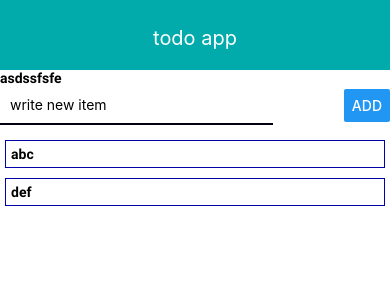
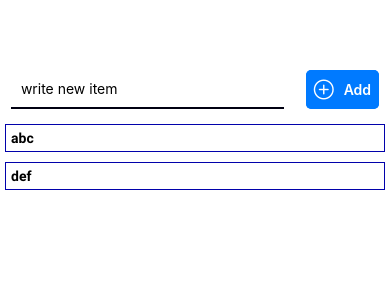
Before and after one commit to IFinesse/Todo-list, a React Native app: screen / in a window 390 px wide. Shown: the top 300 px of the page. Built offline with nearby package versions, Linux system fonts and the light colour scheme.

Commit message:
40th lesson

```diff
--- a/App.js
+++ b/App.js
@@ -1,8 +1,7 @@
 import React, { useState } from 'react';
-import { StyleSheet, View, Alert, Text } from 'react-native';
+import { StyleSheet, View, Alert} from 'react-native';
 import * as Font from 'expo-font'
 import AppLoading from 'expo-app-loading'
-// import { AddTodo } from './src/components/AddTodo.jsx';
 import { Navbar } from './src/components/Navbar.jsx'
 import { MainScreen } from './src/screens/MainScreen.jsx'
 import { TodoScreen } from './src/screens/TodoScreen.jsx';
@@ -11,7 +10,7 @@ import { TodoScreen } from './src/screens/TodoScreen.jsx';
 async function loadApplication () {
   await Font.loadAsync({
     'roboto-regular': require('./assets/fonts/Roboto-Regular.ttf'),
-    'roboto-bold': require('./assets/fonts/Roboto-Bold.ttf')
+    'roboto-bold': require('./assets/fonts/Roboto-Bold.ttf'),
   })
 }
 
@@ -34,11 +33,11 @@ export default function App() {
   ])
 
     if(!isReady) {
-      return <AppLoading
+      return (<AppLoading
         startAsync={loadApplication}
         onError={err => console.log(err)}
         onFinish={() => setIsReady(true)}
-      />
+      />)
     }
 
     // let [fontsLoaded] = Font.useFonts({
@@ -66,11 +65,10 @@ export default function App() {
 
     Alert.alert(
       "Deleting item",
-      `Are you sure to delete "${todo.title}"?`,
+      `Are you sure you want to delete "${todo.title}"?`,
       [
         {
           text: "Cancel",
-          // onPress: () => setTodoId(id),
           style: "cancel"
         },
         {
@@ -88,7 +86,6 @@ export default function App() {
       }
     );
 
-    // setTodo(prev => prev.filter((todo => todo.id !== id)))
   }
 
   const updateTodo = (id, title) => {
@@ -120,7 +117,6 @@ export default function App() {
     <View style={styles.container}>
 
       <Navbar title={"todo app"} />
-      <Text style={styles.test}>asdssfsfe</Text>
       {content}
 
 
--- a/package.json
+++ b/package.json
@@ -8,9 +8,11 @@
     "eject": "expo eject"
   },
   "dependencies": {
-    "expo": "~40.0.0",
+    "@expo/vector-icons": "^12.0.4",
+    "expo": "~40.0.1",
     "expo-app-loading": "^1.0.1",
-    "expo-font": "^9.0.0",
+    "expo-cli": "^4.3.2",
+    "expo-font": "~8.4.0",
     "expo-status-bar": "~1.0.3",
     "react": "16.13.1",
     "react-dom": "16.13.1",
--- a/src/components/AddTodo.jsx
+++ b/src/components/AddTodo.jsx
@@ -1,5 +1,6 @@
 import React, {useState} from 'react'
-import { View, Text, StyleSheet, TextInput, Button, Alert } from 'react-native'
+import { View, StyleSheet, TextInput, Alert, Keyboard } from 'react-native'
+import {AntDesign} from '@expo/vector-icons'
 
 export const AddTodo = ({onSubmit}) => {
 
@@ -9,6 +10,7 @@ export const AddTodo = ({onSubmit}) => {
         if (value.trim()) {
             onSubmit(value);
             setValue('');
+            Keyboard.dismiss()
         } else {
             Alert.alert("an item cannot be empty")
         }
@@ -26,7 +28,8 @@ export const AddTodo = ({onSubmit}) => {
             autoCapitalize='words'
             autoCorrect={true}
             />
-            <Button title={'Add'} onPress={onHandler}/>
+            <AntDesign.Button onPress={onHandler} name='pluscircleo' >Add</AntDesign.Button>
+            {/* <Button title={'Add'} onPress={onHandler}/> */}
         </View>
 
     )
@@ -35,7 +38,7 @@ export const AddTodo = ({onSubmit}) => {
 const styles = StyleSheet.create({
     container: {
         flexDirection: 'row',
-        justifyContent: 'space-between',
+        justifyContent: 'space-around',
         alignItems: 'center',
         marginBottom: 10.
     },
--- a/src/components/EditModal.jsx
+++ b/src/components/EditModal.jsx
@@ -1,6 +1,7 @@
 import React, {useState } from 'react'
 import { View, TextInput, StyleSheet, Modal, Button, Alert } from 'react-native'
 import { THEME } from '../theme'
+import {AppButton} from '../components/ui/AppButton'
 
 export const EditModal = ({ visible, value, onCancel, onSave }) => {
 
@@ -28,8 +29,8 @@ export const EditModal = ({ visible, value, onCancel, onSave }) => {
 
                 />
                 <View style={styles.buttons}>
-                    <Button title="cancel" onPress={onCancel} color={THEME.DANGER_COLOR}/>
-                    <Button title="save" onPress={saveHandler} />
+                    <AppButton title="cancel" onPress={onCancel} color={THEME.DANGER_COLOR}>Cancel</AppButton>
+                    <AppButton title="save" onPress={saveHandler} color='green'>Save</AppButton>
                 </View>
             </View>
         </Modal>
--- a/src/components/Navbar.jsx
+++ b/src/components/Navbar.jsx
@@ -1,11 +1,15 @@
 import React from 'react'
-import {View, Text, StyleSheet} from 'react-native'
+import {View, StyleSheet, Platform} from 'react-native'
 import { THEME } from '../theme'
+import {AppText} from '../components/ui/AppText'
 
 export const Navbar = ({title}) => {
     return (
-        <View style={styles.navbar}>
-            <Text style={styles.text}>{title}</Text>
+        <View style={{...styles.navbar, ...Platform.select({
+            ios: styles.ios_navbar,
+            android: styles.android_navbar
+        })}}>
+            <AppText style={styles.text}>{title}</AppText>
         </View>
     )
 }
@@ -14,12 +18,19 @@ const styles = StyleSheet.create( {
     navbar: {
         height: 70,
         alignItems: 'center',
-        backgroundColor: THEME.MAIN_COLOR,
         justifyContent: 'flex-end',
         paddingBottom: 20,
     },
+    android_navbar: {
+        backgroundColor: THEME.MAIN_COLOR,
+    },
+    ios_navbar: {
+        borderBottomColor: THEME.MAIN_COLOR,
+        borderBottomWidth: 2,
+        marginVertical: 15
+    },
     text: {
-        color: 'white',
+        color: Platform.OS === 'ios'? THEME.MAIN_COLOR: 'white',
         fontSize: 20
     }
 })
--- a/src/components/Todo.jsx
+++ b/src/components/Todo.jsx
@@ -1,5 +1,7 @@
 import React from 'react'
 import { View, Text, StyleSheet, TouchableOpacity } from 'react-native'
+import {AppTextBold} from '../components/ui/AppTextBold'
+
 
 export const Todo = ({ todo, onRemove, onOpen }) => {
 
@@ -10,7 +12,7 @@ export const Todo = ({ todo, onRemove, onOpen }) => {
         onLongPress={() => onRemove(todo.id)}
         >
             <View style={styles.item}>
-                <Text style={styles.text}>{todo.title}</Text>
+                <AppTextBold>{todo.title}</AppTextBold>
             </View>
         </TouchableOpacity>
     )
@@ -23,7 +25,4 @@ const styles = StyleSheet.create({
         margin: 5,
         padding: 5
     },
-    text: {
-        fontFamily: 'roboto-bold',
-    }
 })
--- /dev/null
+++ b/src/components/ui/AppButton.jsx
@@ -0,0 +1,32 @@
+import React from 'react'
+import { StyleSheet, TouchableOpacity, View, Platform, TouchableNativeFeedback } from 'react-native'
+import { THEME } from '../../theme'
+import { AppTextBold } from './AppTextBold'
+
+export const AppButton = ({ children, onPress, color=THEME.MAIN_COLOR} ) => {
+
+    const Wrapper = Platform.OS === 'android'? TouchableNativeFeedback : TouchableOpacity;
+
+    return (
+        <Wrapper onPress={onPress} activeOpacity={0.9}>
+            <View style={ {...styles.button, backgroundColor: color}}>
+                <AppTextBold style={styles.text}>{children}</AppTextBold>
+            </View>
+        </Wrapper>
+    )
+
+}
+
+const styles = StyleSheet.create({
+    button: {
+        paddingHorizontal: 30,
+        paddingVertical: 20,
+        borderRadius: 10,
+        flexDirection: 'row',
+        alignItems: 'center',
+        justifyContent: 'center'
+    },
+    text: {
+        color: '#fff'
+    }
+})
--- /dev/null
+++ b/src/components/ui/AppText.jsx
@@ -0,0 +1,11 @@
+import React from 'react'
+import {Text, StyleSheet} from 'react-native'
+
+export const AppText = props => <Text style={ {...styles.default, ...props.style}}>{props.children}</Text>
+
+const styles = StyleSheet.create({
+    default: {
+        fontFamily: 'roboto-regular',
+        fontSize: 20
+    }
+})
--- /dev/null
+++ b/src/components/ui/AppTextBold.jsx
@@ -0,0 +1,10 @@
+import React from 'react'
+import {Text, StyleSheet} from 'react-native'
+
+export const AppTextBold = props => <Text style={ {...styles.default, ...props.style}}>{props.children}</Text>
+
+const styles = StyleSheet.create({
+    default: {
+        fontFamily: 'roboto-bold'
+    }
+})
--- a/src/screens/MainScreen.jsx
+++ b/src/screens/MainScreen.jsx
@@ -1,5 +1,5 @@
 import React from 'react'
-import { View, Text, StyleSheet, FlatList, Image } from 'react-native'
+import { View, StyleSheet, FlatList, Image } from 'react-native'
 import { AddTodo } from '../components/AddTodo'
 import { Todo } from '../components/Todo'
 
--- a/src/screens/TodoScreen.jsx
+++ b/src/screens/TodoScreen.jsx
@@ -1,8 +1,11 @@
 import React, { useState } from 'react'
-import { View, Text, StyleSheet, Button } from 'react-native'
+import { View, StyleSheet, Button } from 'react-native'
 import { EditModal } from '../components/EditModal'
 import { AppCard } from '../components/ui/AppCard'
+import { AppText } from '../components/ui/AppText'
+import { AppButton } from '../components/ui/AppButton'
 import { THEME } from '../theme'
+import { FontAwesome, AntDesign } from '@expo/vector-icons'
 
 export const TodoScreen = ({ goBack, removeTodo, todo, onSave }) => {
     const [modal, setModal] = useState(false);
@@ -14,25 +17,34 @@ export const TodoScreen = ({ goBack, removeTodo, todo, onSave }) => {
 
     return (
         <View>
-            <EditModal visible={modal} onCancel={() => setModal(false)} value={todo.title} onSave={saveHandler}/>
+            <EditModal visible={modal} onCancel={() => setModal(false)} value={todo.title} onSave={saveHandler} />
             <AppCard style={styles.card}>
-                <Text style={styles.title}>{todo.title}</Text>
-                <Button title="Edit" onPress={() => setModal(true)}/>
+                <AppText>{todo.title}</AppText>
+                <AppButton onPress={() => setModal(true)} color='olive'>
+                    <FontAwesome name='edit' color='#fff' size={20} />
+                </AppButton>
+                {/* <Button title="Edit" onPress={() => setModal(true)}/> */}
             </AppCard>
             <View style={styles.buttons}>
                 <View style={styles.button}>
-                    <Button
+                    {/* <Button
                         title={"back"}
                         color={THEME.GREY_COLOR}
                         onPress={goBack}
-                    />
+                    /> */}
+                    <AppButton onPress={goBack} color={THEME.GREY_COLOR}>
+                        <AntDesign name='back'  size={40} color='#fff'/>
+                    </AppButton>
                 </View>
                 <View style={styles.button}>
-                    <Button
+                    {/* <Button
                         title={"delete"}
                         color={THEME.DANGER_COLOR}
                         onPress={() => removeTodo(todo.id)}
-                    />
+                    /> */}
+                    <AppButton onPress={() => removeTodo(todo.id)} color={THEME.DANGER_COLOR}>
+                        <FontAwesome name='remove'  size={40} color='#fff'/>
+                    </AppButton>
                 </View>
             </View>
 
@@ -52,9 +64,6 @@ const styles = StyleSheet.create({
     card: {
         margin: 30,
         padding: 15,
-    },
-    title: {
-        fontSize:20,
     }
 
 })
```
Also changed, not shown: src/components/ui/AppCard.jsx (renamed from src/components/ui/AppCard.js), 1 other file (tests, documents, lock files or other folders).
